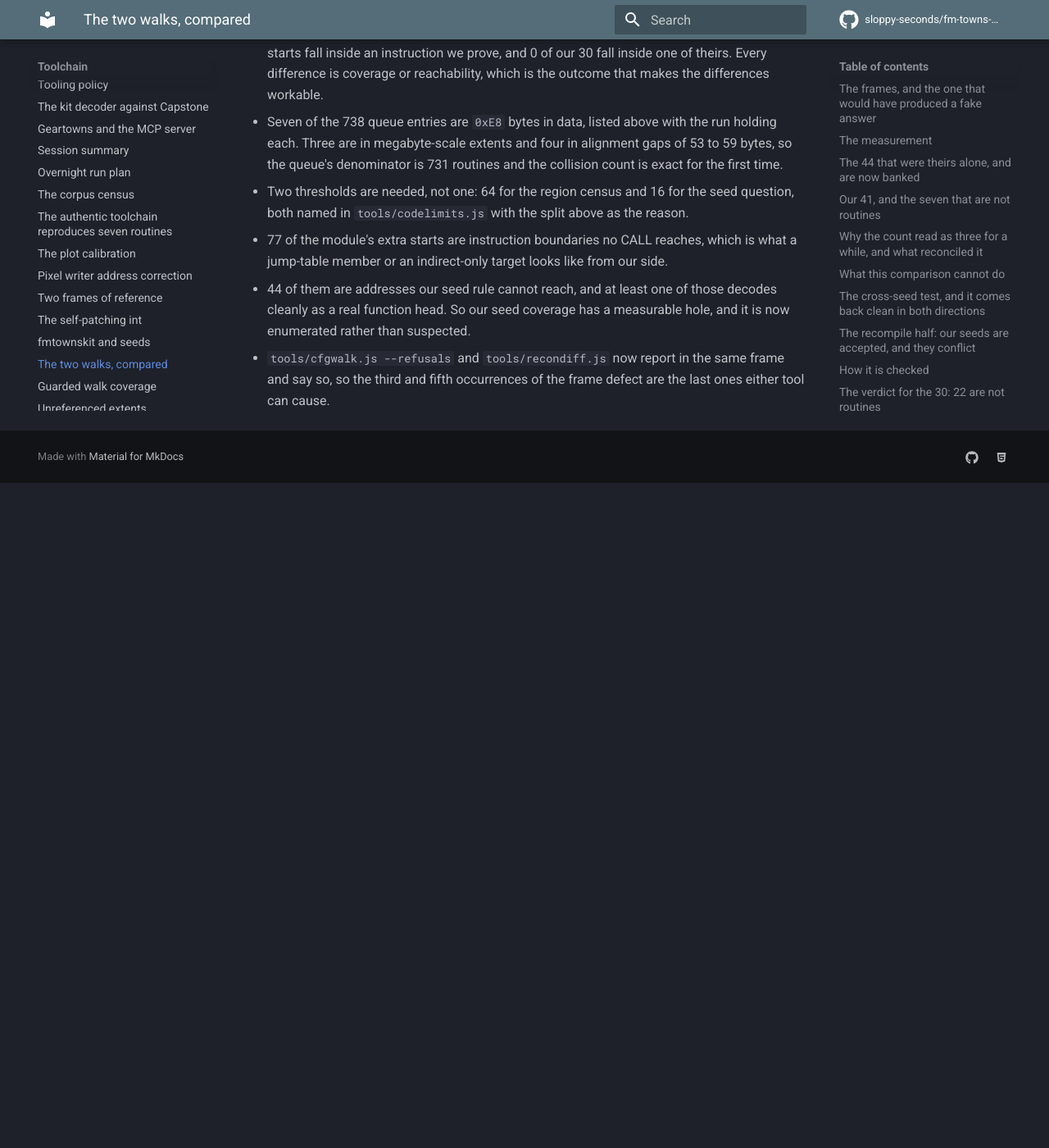
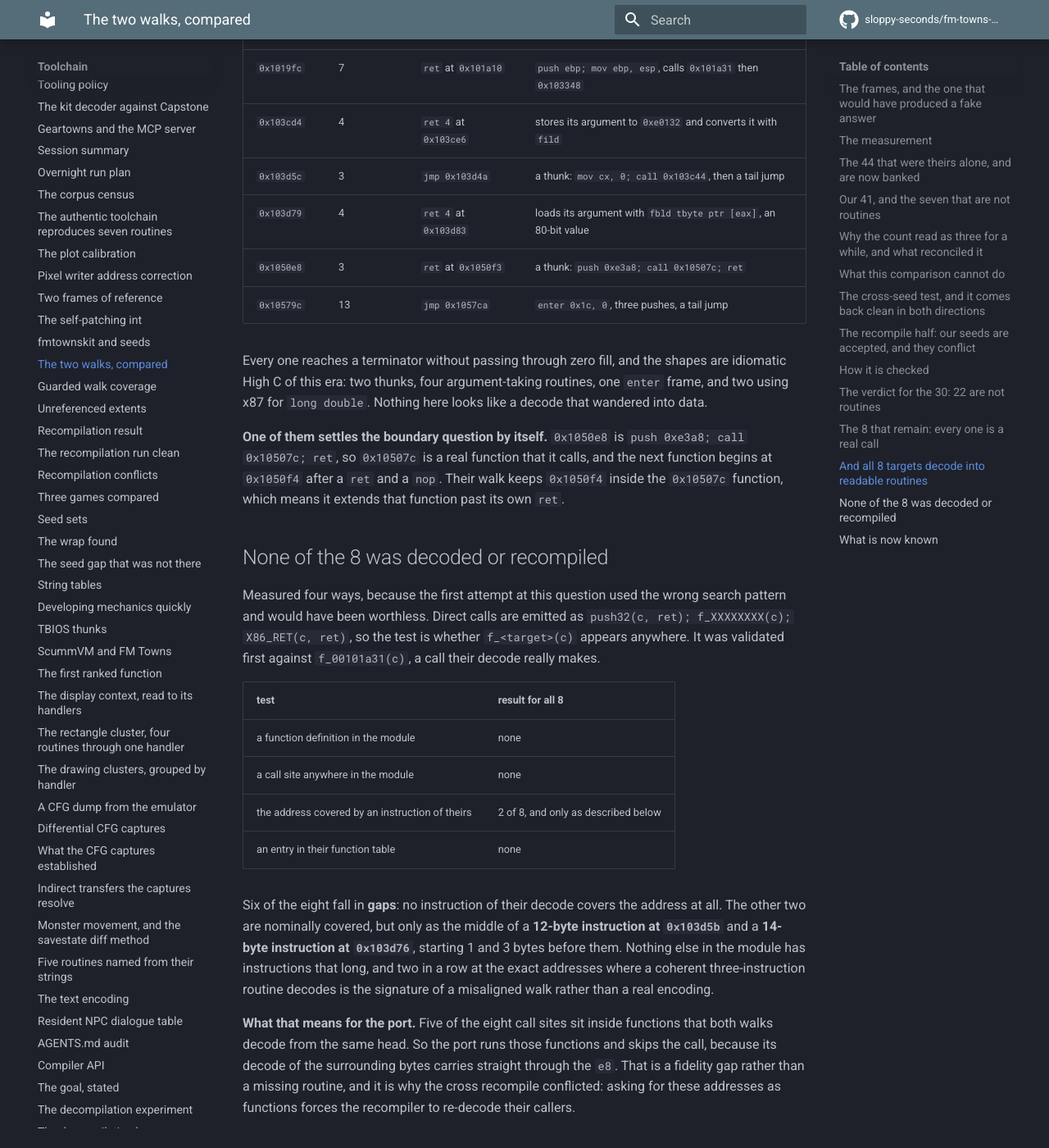
Before and after one commit to sloppy-seconds/fm-towns-ultima, an MkDocs documentation site: the page built from docs/walk-comparison.md, in a window 1280 px wide and 1400 px high, scrolled down 7803 px. Shown: the whole window at 82% size. Built offline with MkDocs 1.6.1 and Material for MkDocs 9.7.7, drawn with Linux system fonts in a browser that asks for light colours; comment, search, counter and statistics services are not loaded; before the commit the page ends 8392 px from its top, so only the background shows below that; some of the changed text lies outside the part shown.

Commit message:
None of the 8 is in the module: not decoded, not recompiled, not called
The question was whether fmtownskit had already handled the 8 targets our walk calls. It has not, measured
four ways: no function definition for any of them, no call site referencing them anywhere in the emitted
code, none in its function table, and six of the eight fall in gaps where no instruction of its decode
covers the address at all.

MY FIRST ATTEMPT AT THIS MEASUREMENT WAS WORTHLESS and is recorded as such. I grepped for
x86_call(c, 0x610u) and got zero matches for all 8, which looked like an answer. Zero matches is also what
the pattern gives against the entire module, because direct calls are emitted as
push32(c, ret); f_XXXXXXXX(c); X86_RET(c, ret). The test is now validated against f_00101a31(c), a call
their decode really makes, before being trusted.

The other two of the eight are nominally covered, but only as the middle of a 12-byte instruction at
0x103d5b and a 14-byte instruction at 0x103d76, both starting 1 and 3 bytes earlier. No other instruction in
the module is that long, and two of them at the addresses where a coherent three-instruction routine decodes
is a misalignment signature rather than an encoding.

Consequence worth naming: five of the eight call sites sit inside functions BOTH walks decode from the same
head, so the port runs those functions and skips the call. That is a fidelity gap, not just a missing
routine, and it is why the cross recompile conflicted when asked to emit these addresses as functions.

```diff
--- a/docs/walk-comparison.md
+++ b/docs/walk-comparison.md
@@ -237,6 +237,56 @@ and `0x1057b5`, have a real call and an unsettled head.
 addresses were added to its seed list. On this evidence the conflicts are its decode spanning real call instructions,
 not our walk inventing calls, which is the opposite of what the conflicts first looked like.
 
+## And all 8 targets decode into readable routines
+
+A real call is only useful if there is a routine on the other end, so each of the 8 targets was decoded linearly from
+the target with Capstone until a terminator:
+
+| target | instructions | ends | what it is |
+|---|---|---|---|
+| `0x610` | 15 | `ret` at `0x638` | pushes, loads three stack arguments, returns |
+| `0xb5d` | 18 | `ret` at `0xb8d` | pushes three registers, loads arguments, returns |
+| `0x1019fc` | 7 | `ret` at `0x101a10` | `push ebp; mov ebp, esp`, calls `0x101a31` then `0x103348` |
+| `0x103cd4` | 4 | `ret 4` at `0x103ce6` | stores its argument to `0xe0132` and converts it with `fild` |
+| `0x103d5c` | 3 | `jmp 0x103d4a` | a thunk: `mov cx, 0; call 0x103c44`, then a tail jump |
+| `0x103d79` | 4 | `ret 4` at `0x103d83` | loads its argument with `fbld tbyte ptr [eax]`, an 80-bit value |
+| `0x1050e8` | 3 | `ret` at `0x1050f3` | a thunk: `push 0xe3a8; call 0x10507c; ret` |
+| `0x10579c` | 13 | `jmp 0x1057ca` | `enter 0x1c, 0`, three pushes, a tail jump |
+
+Every one reaches a terminator without passing through zero fill, and the shapes are idiomatic High C of this era:
+two thunks, four argument-taking routines, one `enter` frame, and two using x87 for `long double`. Nothing here looks
+like a decode that wandered into data.
+
+**One of them settles the boundary question by itself.** `0x1050e8` is `push 0xe3a8; call 0x10507c; ret`, so `0x10507c`
+is a real function that it calls, and the next function begins at `0x1050f4` after a `ret` and a `nop`. Their walk
+keeps `0x1050f4` inside the `0x10507c` function, which means it extends that function past its own `ret`.
+
+## None of the 8 was decoded or recompiled
+
+Measured four ways, because the first attempt at this question used the wrong search pattern and would have been
+worthless. Direct calls are emitted as `push32(c, ret); f_XXXXXXXX(c); X86_RET(c, ret)`, so the test is whether
+`f_<target>(c)` appears anywhere. It was validated first against `f_00101a31(c)`, a call their decode really makes.
+
+| test | result for all 8 |
+|---|---|
+| a function definition in the module | none |
+| a call site anywhere in the module | none |
+| the address covered by an instruction of theirs | 2 of 8, and only as described below |
+| an entry in their function table | none |
+
+Six of the eight fall in **gaps**: no instruction of their decode covers the address at all. The other two are
+nominally covered, but only as the middle of a **12-byte instruction at `0x103d5b`** and a **14-byte instruction at
+`0x103d76`**, starting 1 and 3 bytes before them. Nothing else in the module has instructions that long, and two in a
+row at the exact addresses where a coherent three-instruction routine decodes is the signature of a misaligned walk
+rather than a real encoding.
+
+**What that means for the port.** Five of the eight call sites sit inside functions that both walks decode from the
+same head. So the port runs those functions and skips the call, because its decode of the surrounding bytes carries
+straight through the `e8`. That is a fidelity gap rather than a missing routine, and it is why the cross recompile
+conflicted: asking for these addresses as functions forces the recompiler to re-decode their callers.
+
+
+
 ## What is now known
 
 - The two walks agree on **741** function starts and **37,275** instruction starts, so neither is badly wrong.
```
